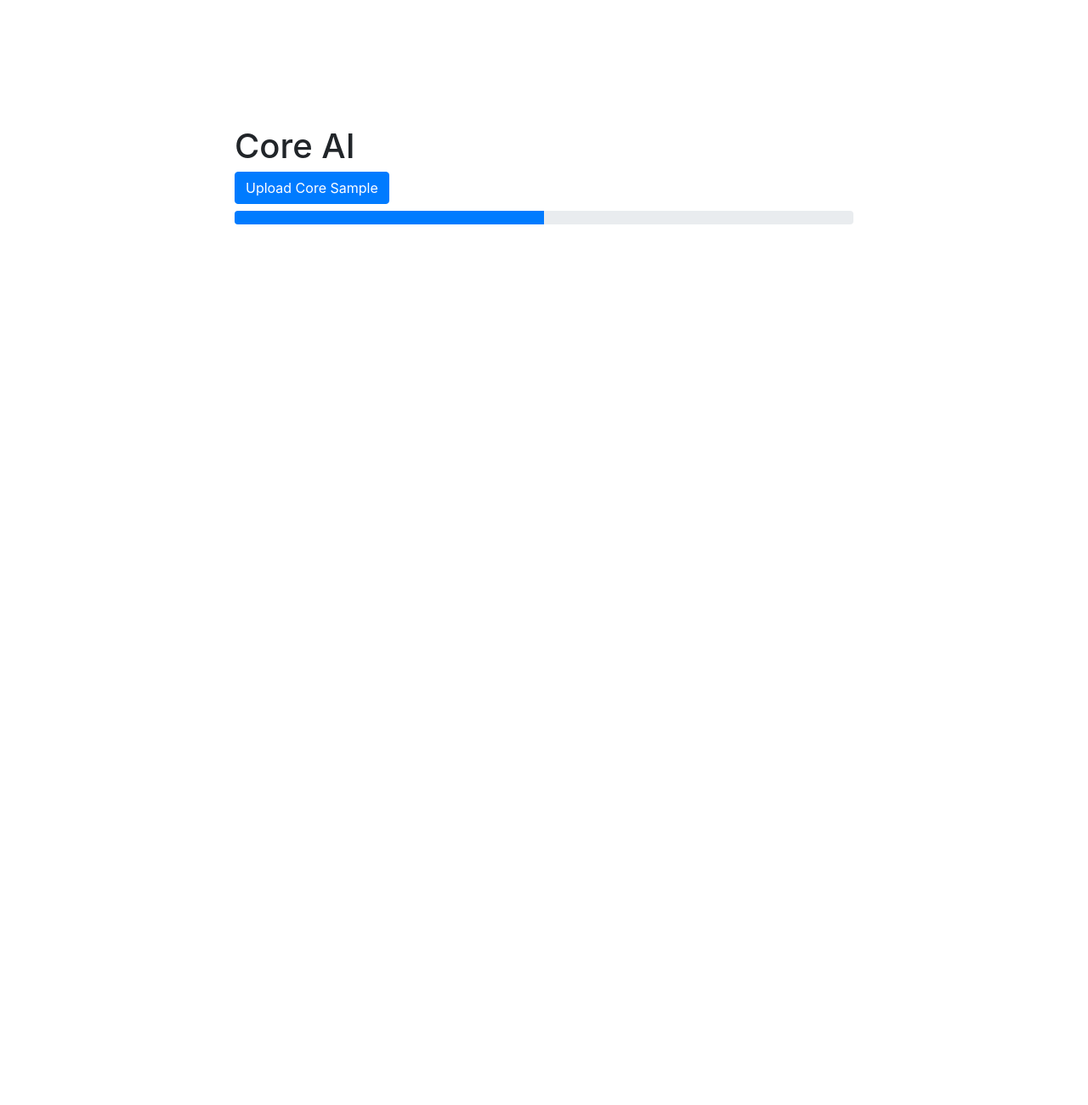
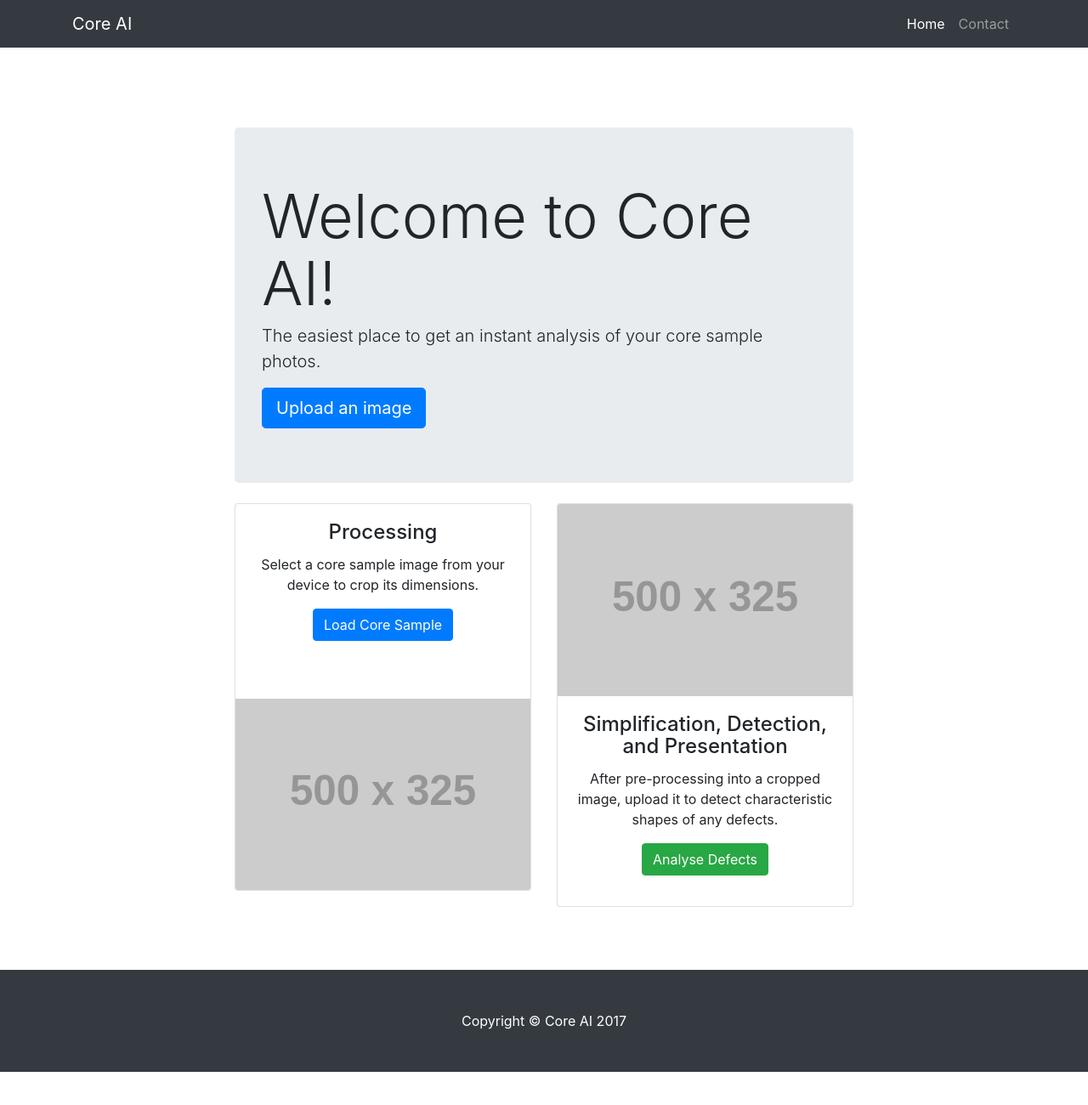
Before and after one commit to ltfschoen/core_ai, a plain HTML site: page index.html in a window 1280 px wide. Shown: the whole page at 85% size. Before the commit the page ends 800 px from the top, so only its background shows below. Drawn offline with nearby package versions, Linux system fonts and the light colour scheme; placeholder pictures from the web are drawn by us.

Commit message:
feat: Add Bootstrap theme and initial content

```diff
--- a/index.html
+++ b/index.html
@@ -2,6 +2,9 @@
 <html>
   <head>
     <meta http-equiv="Content-Type" content="text/html; charset=UTF-8" />
+    <meta name="viewport" content="width=device-width, initial-scale=1, shrink-to-fit=no">
+    <meta name="description" content="">
+    <meta name="author" content="Luke Schoen">
     <title>Core AI</title>
     <link rel="stylesheet" href="./css/styles.css">
     <link href="https://maxcdn.bootstrapcdn.com/bootstrap/4.0.0-beta/css/bootstrap.min.css" rel="stylesheet" integrity="sha384-/Y6pD6FV/Vv2HJnA6t+vslU6fwYXjCFtcEpHbNJ0lyAFsXTsjBbfaDjzALeQsN6M" crossorigin="anonymous">
@@ -10,14 +13,90 @@
   </head>
 
   <body>
+
+    <!-- Navigation -->
+    <nav class="navbar navbar-expand-lg navbar-dark bg-dark fixed-top">
+      <div class="container">
+        <a class="navbar-brand" href="#">Core AI</a>
+        <button class="navbar-toggler" type="button" data-toggle="collapse" data-target="#navbarResponsive" aria-controls="navbarResponsive" aria-expanded="false" aria-label="Toggle navigation">
+          <span class="navbar-toggler-icon"></span>
+        </button>
+        <div class="collapse navbar-collapse" id="navbarResponsive">
+          <ul class="navbar-nav ml-auto">
+            <li class="nav-item active">
+              <a class="nav-link" href="#">Home
+                <span class="sr-only">(current)</span>
+              </a>
+            </li>
+            <!-- <li class="nav-item">
+              <a class="nav-link" href="#">About</a>
+            </li>
+            <li class="nav-item">
+              <a class="nav-link" href="#">Services</a>
+            </li> -->
+            <li class="nav-item">
+              <a class="nav-link" href="#">Contact</a>
+            </li>
+          </ul>
+        </div>
+      </div>
+    </nav>
+
+    <!-- Page Content -->
     <div class="container-narrow">
-      <div>
-        <h1>Core AI</h1>
-        <form role="form">
-          <input id="demo" type="hidden" name="test[image]">
-        </form>
+
+      <!-- Jumbotron Header -->
+      <header class="jumbotron my-4">
+       <h1 class="display-3">Welcome to Core AI!</h1>
+       <p class="lead">
+         The easiest place to get an instant analysis of your core sample photos.
+       </p>
+       <a href="#" class="btn btn-primary btn-lg">Upload an image</a>
+      </header>
+
+
+      <!-- Page Features -->
+      <div class="row text-center">
+
+        <div class="col-lg-6 col-md-6 mb-4">
+          <div class="card">
+            <div class="card-body">
+              <h4 class="card-title">Processing</h4>
+              <p class="card-text">
+                Select a core sample image from your device to crop its dimensions.
+                <form role="form">
+                  <input id="demo" type="hidden" name="test[image]">
+                </form>
+              </p>
+            </div>
+            <img class="card-img-bottom" src="http://placehold.it/500x325" alt="">
+          </div>
+        </div>
+
+        <div class="col-lg-6 col-md-6 mb-4">
+          <div class="card">
+            <img class="card-img-top" src="http://placehold.it/500x325" alt="">
+            <div class="card-body">
+              <h4 class="card-title">Simplification, Detection, and Presentation</h4>
+              <p class="card-text">
+                After pre-processing into a cropped image, upload it to detect characteristic shapes of any defects.
+              </p>
+              <p><a href="#" class="btn btn-success">Analyse Defects</a></p>
+            </div>
+          </div>
+        </div>
       </div>
+      <!-- /.row -->
     </div>
+    <!-- /.container -->
+
+    <!-- Footer -->
+    <footer class="py-5 bg-dark">
+      <div class="container">
+        <p class="m-0 text-center text-white">Copyright &copy; Core AI 2017</p>
+      </div>
+      <!-- /.container -->
+    </footer>
 
     <!-- https://github.com/HubSpot/tether -->
     <!-- https://github.com/odyniec/imgareaselect -->
```
Also changed, not shown: vendor/awesome-cropper/scripts/jquery.awesome-cropper.js.
